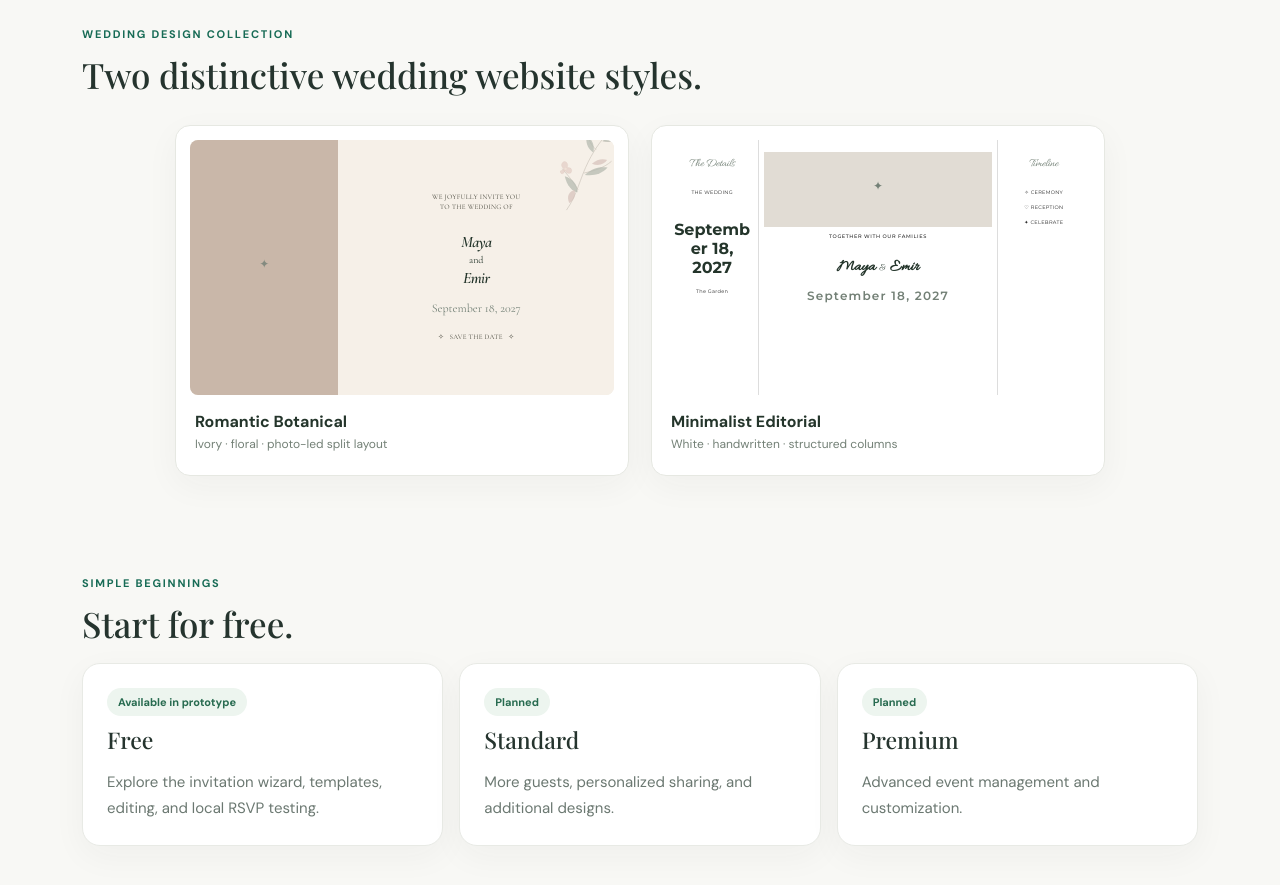
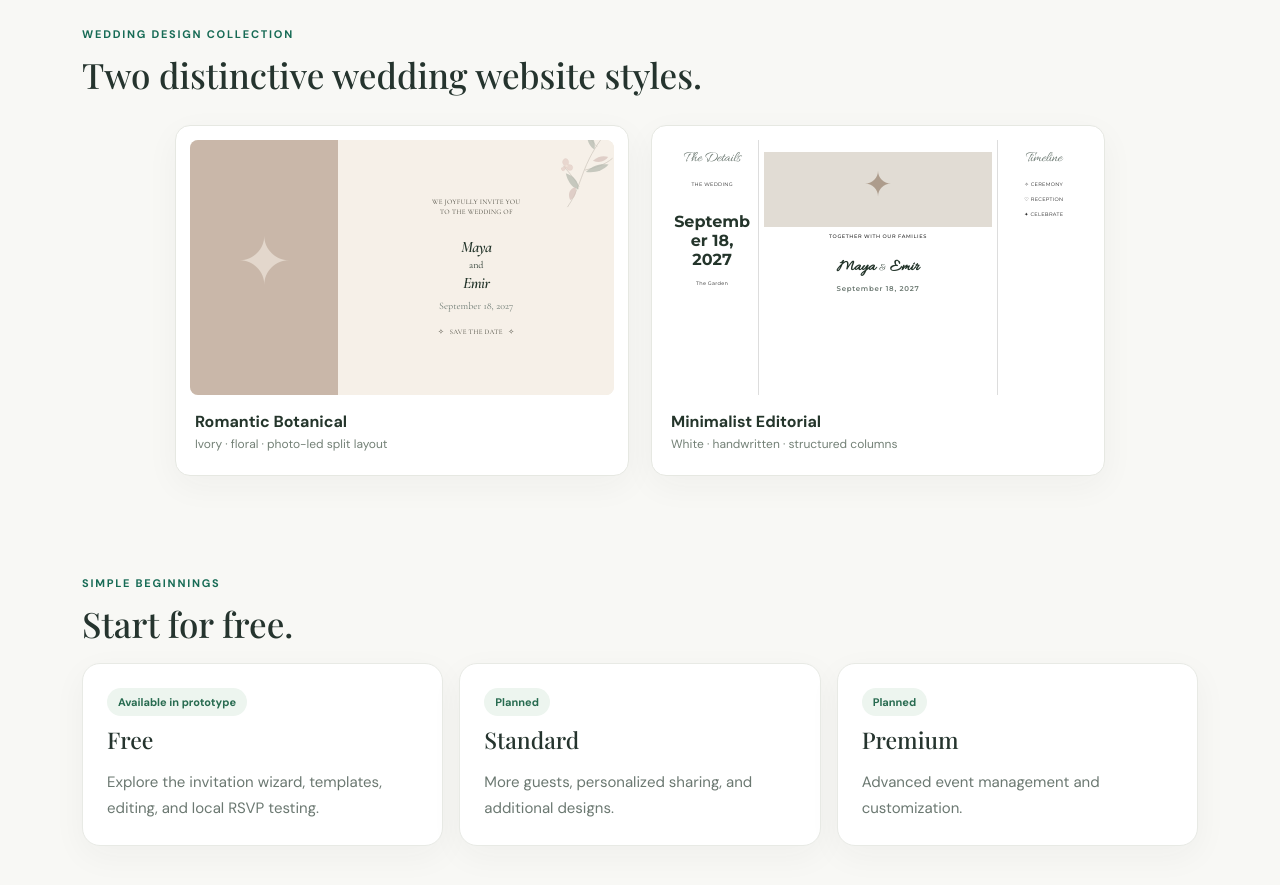
Before and after one commit to mawruemdota/URI, a plain HTML site: page index.html in a window 1280 px wide. Shown: the part 1080-1965 px from the top of the page. Drawn offline with nearby package versions, Linux system fonts and the light colour scheme.

Commit message:
Keep template description styles from overriding nested invitation typography

```diff
--- a/ui-polish.css
+++ b/ui-polish.css
@@ -368,7 +368,7 @@ body:has(.wb-editor) .wrap{max-width:1490px;padding-top:24px;padding-left:28px;p
   margin:16px 5px 3px;color:#24352b;
   font-size:16px;font-weight:650;
 }
-#templates .template span{
+#templates .template > span{
   font-size:12px;line-height:1.55;
   margin:3px 5px 8px;color:#738076;
 }
```
